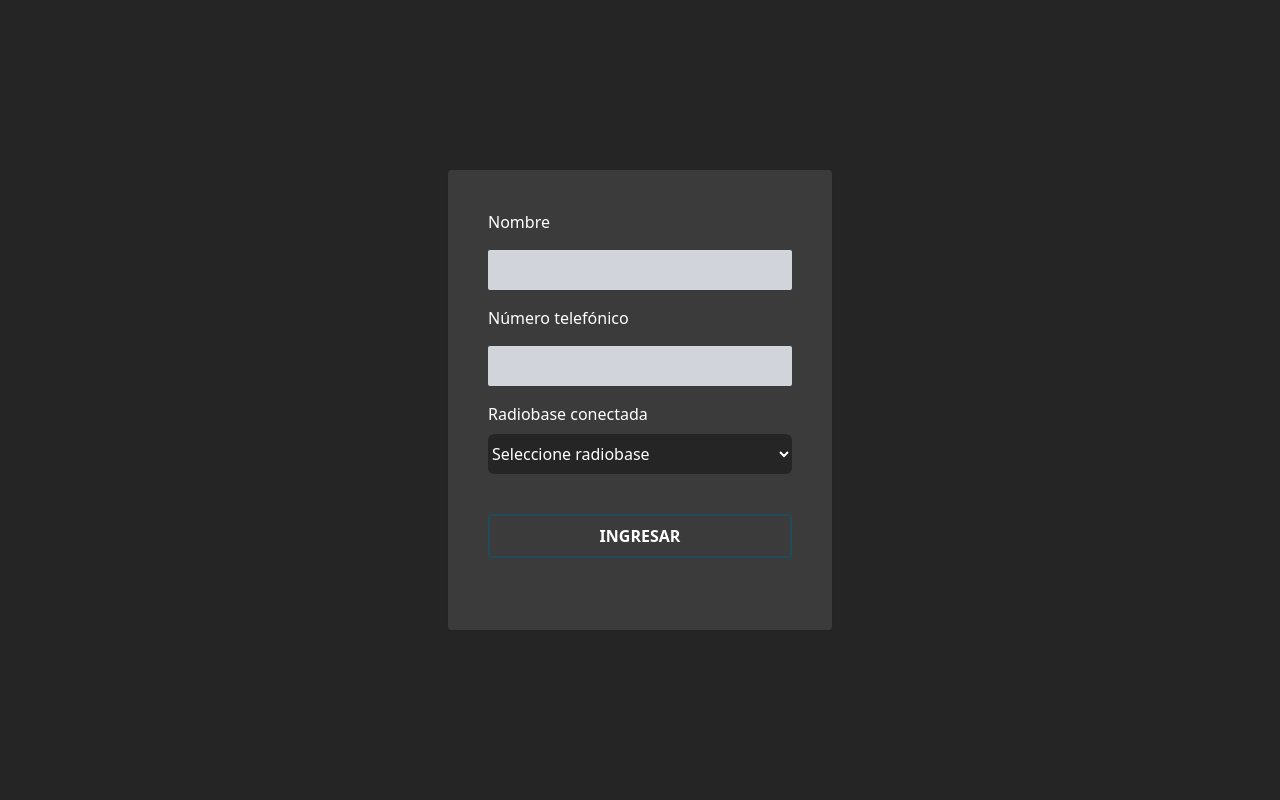
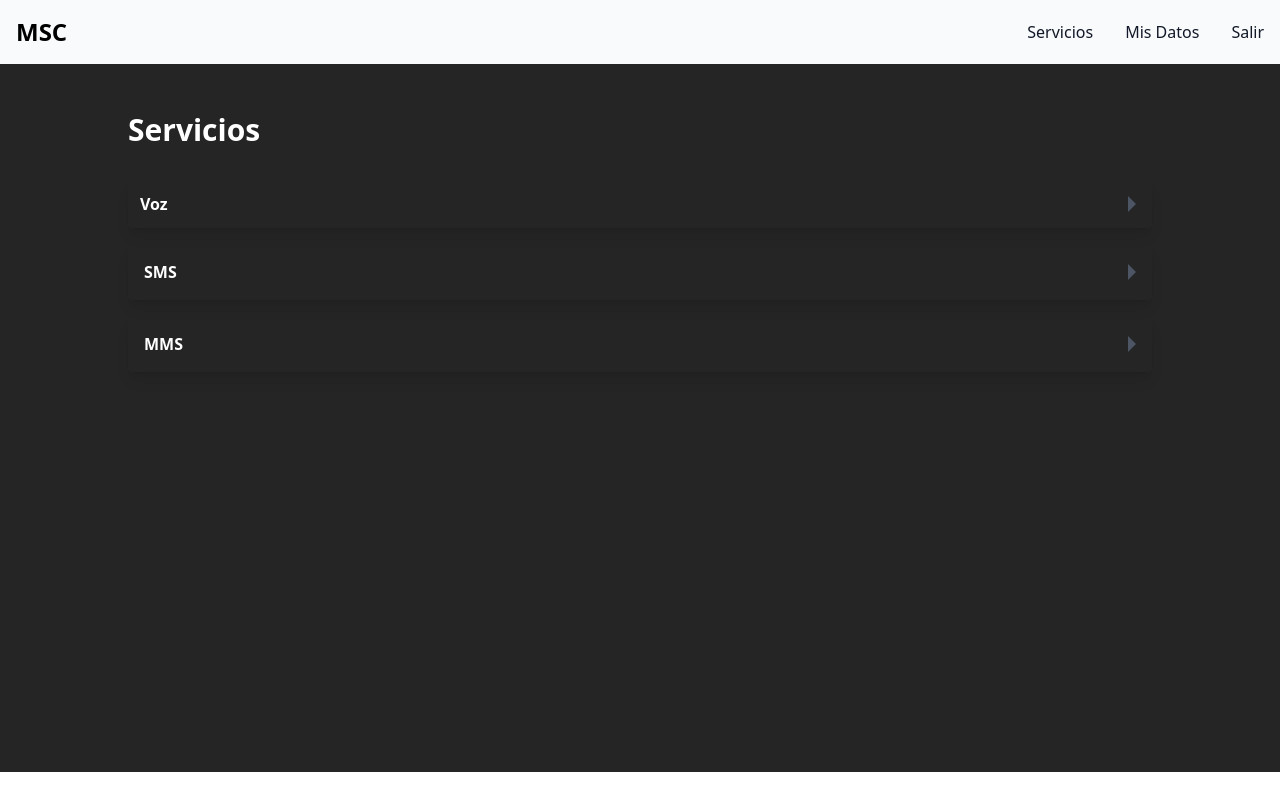
Before and after one commit to dfloresc16/RedesInteligentes, an Angular app in the folder MSCF/MSC-APP/: page /services in a window 1280 px wide. Before the commit this address led to /login. Built offline with nearby package versions, Linux system fonts and the light colour scheme.

Commit message:
Maquetado de services-oage.component.html

```diff
--- a/MSCF/MSC-APP/src/app/app-routing.module.ts
+++ b/MSCF/MSC-APP/src/app/app-routing.module.ts
@@ -3,9 +3,11 @@ import { NgModule } from '@angular/core';
 import { RouterModule,Routes } from "@angular/router";
 import { LoginComponent } from './msc/pages/login/login-page.component';
 import { HomePageComponent } from './msc/pages/home-page/home-page.component';
+import { ServicesPageComponent } from './msc/pages/services-page/services-page.component';
 const routes: Routes = [
   {path : 'login', component:LoginComponent},
   {path : 'hlr', component:HomePageComponent},
+  {path : 'services', component:ServicesPageComponent},
   {path : '**', redirectTo:'login'}
 ]
 
--- a/MSCF/MSC-APP/src/app/app.module.ts
+++ b/MSCF/MSC-APP/src/app/app.module.ts
@@ -6,7 +6,6 @@ import {FormsModule} from '@angular/forms'
 import { AppComponent } from './app.component';
 import { MscModule } from './msc/msc.module';
 import { AppRoutingModule } from './app-routing.module';
-import { NavbarComponent } from './msc/pages/navbar/navbar.component';
 
 @NgModule({
   declarations: [
--- a/MSCF/MSC-APP/src/app/msc/msc.module.ts
+++ b/MSCF/MSC-APP/src/app/msc/msc.module.ts
@@ -1,3 +1,4 @@
+import { ServicesPageComponent } from './pages/services-page/services-page.component';
 import { NgModule } from '@angular/core';
 import { CommonModule } from '@angular/common';
 import { HomePageComponent } from './pages/home-page/home-page.component';
@@ -7,12 +8,13 @@ import { FormsModule } from '@angular/forms';
 import { NavbarComponent } from './pages/navbar/navbar.component';
 
 
-
 @NgModule({
   declarations: [
     HomePageComponent,
     LoginComponent,
+    ServicesPageComponent,
     NavbarComponent
+
   ],
   imports: [
     CommonModule,
@@ -21,6 +23,7 @@ import { NavbarComponent } from './pages/navbar/navbar.component';
   ],
   exports:[
     LoginComponent,
+    ServicesPageComponent,
     HomePageComponent,
   ]
 })
--- /dev/null
+++ b/MSCF/MSC-APP/src/app/msc/pages/services-page/services-page.component.html
@@ -0,0 +1,102 @@
+<app-navbar> </app-navbar>
+
+<main class="flex items-center justify-center bg-mybg">
+
+  <div class="w-4/5 mt-12 mb-96">
+
+    <p class="font-semibold text-3xl mb-8 text-white"> Servicios </p>
+    <details class=" shadow-lg rounded group mb-4">
+      <summary class="list-none flex flex-wrap items-center cursor-pointer
+    focus-visible:outline-none">
+        <h3 class="flex flex-1 p- 4 font-semibold text-white h-12 items-center ml-3">Voz</h3>
+        <div class="flex w-10 items-center justify-center">
+          <div class="border-8 border-transparent border-l-gray-600 ml-2
+        group-open:rotate-90 transition-transform origin-left
+        "> </div>
+        </div>
+      </summary>
+      <div class=" text-white  p-4">
+        Llamar a :
+        <select id="estado" class=" bg-mybg drop-shadow-xl text-white w-full rounded-md  h-10 my-2">
+          <option value="90">Miguel</option>
+          <option value="90">Ana</option>
+          <option value="90">Abdiel</option>
+          <option value="90">Leonel</option>
+          <option value="90">Abigail</option>
+          <option value="90">Andrés</option>
+          <option value="90">Diego</option>
+          <option value="90">Olivia</option>
+        </select>
+        <button
+          class="my-8 bg-transparent hover:bg-gray-800 text-white font-semibold hover:text-white py-2 px-4  border-2 border-gray-800 hover:border-transparent rounded w-full">
+          Llamar
+        </button>
+      </div>
+    </details>
+
+    <details class=" shadow-lg rounded group mb-4">
+      <summary class="list-none flex flex-wrap items-center cursor-pointer
+    focus-visible:outline-none focus-visible:ring focus-visible:ring-pink-500
+    rounded group-open:rounded-b-none group-open:z-[1] relative
+    ">
+        <h3 class="flex flex-1 p-4 font-semibold text-white">SMS</h3>
+        <div class="flex w-10 items-center justify-center">
+          <div class="border-8 border-transparent border-l-gray-600 ml-2
+        group-open:rotate-90 transition-transform origin-left
+        "></div>
+        </div>
+
+      </summary>
+      <div class=" text-white  p-4">
+        Enviar SMS a :
+        <select id="estado" class=" bg-mybg drop-shadow-xl text-white w-full rounded-md  h-10 my-2">
+          <option value="90">Miguel</option>
+          <option value="90">Ana</option>
+          <option value="90">Abdiel</option>
+          <option value="90">Leonel</option>
+          <option value="90">Abigail</option>
+          <option value="90">Andrés</option>
+          <option value="90">Diego</option>
+          <option value="90">Olivia</option>
+        </select>
+        <input class="w-full py-2 bg-mybg  text-white  border-white  border-1 px-1 my-4 rounded-sm">
+        <button
+          class="my-8 bg-transparent hover:bg-gray-800 text-white font-semibold hover:text-white py-2 px-4  border-2 border-gray-800 hover:border-transparent rounded w-full">
+          Enviar
+        </button>
+      </div>
+    </details>
+
+    <details class=" shadow-lg rounded group mb-4">
+      <summary class="list-none flex flex-wrap items-center cursor-pointer
+    focus-visible:outline-none focus-visible:ring focus-visible:ring-pink-500
+    rounded group-open:rounded-b-none group-open:z-[1] relative
+    ">
+        <h3 class="flex flex-1 p-4 font-semibold text-white"> MMS</h3>
+        <div class="flex w-10 items-center justify-center">
+          <div class="border-8 border-transparent border-l-gray-600 ml-2
+        group-open:rotate-90 transition-transform origin-left
+        "></div>
+        </div>
+      </summary>
+      <div class=" text-white  p-4">
+        Enviar MMS a :
+        <select id="estado" class=" bg-mybg drop-shadow-xl text-white w-full rounded-md  h-10 my-2">
+          <option value="90">Miguel</option>
+          <option value="90">Ana</option>
+          <option value="90">Abdiel</option>
+          <option value="90">Leonel</option>
+          <option value="90">Abigail</option>
+          <option value="90">Andrés</option>
+          <option value="90">Diego</option>
+          <option value="90">Olivia</option>
+        </select> <button
+          class="my-8 bg-transparent hover:bg-gray-800 text-white font-semibold hover:text-white py-2 px-4  border-2 border-gray-800 hover:border-transparent rounded w-full">
+          Enviar
+        </button>
+      </div>
+    </details>
+  </div>
+
+
+</main>
```
Also changed, not shown: MSCF/MSC-APP/src/app/msc/pages/services-page/services-page.component.ts (added, +9 -0 lines).
